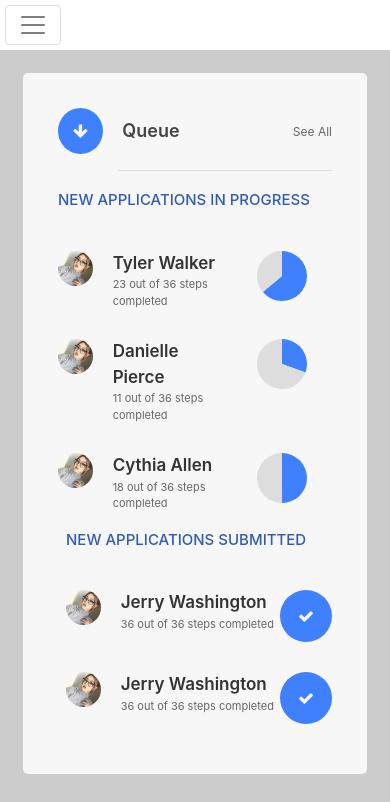
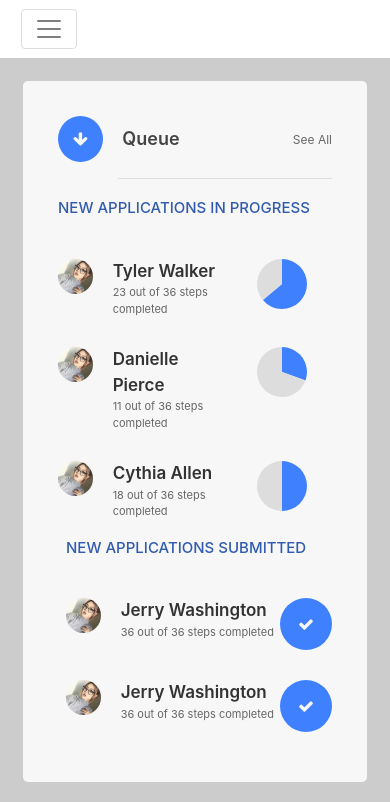
Before and after one commit to BhuwanChandra/admin-panel, a plain HTML site: page index.html in a window 390 px wide. Shown: the top 802 px of the page. Drawn offline with nearby package versions, Linux system fonts and the light colour scheme.

Commit message:
updated toggle button position

```diff
--- a/index.html
+++ b/index.html
@@ -20,10 +20,11 @@
         </div>
         <div class="col-lg-10 col-md-9">
             <nav class="navbar navbar-light navbar-expand-md navigation-clean-search" style="padding: 5px;">
+                <button class="navbar-toggler collapsed ml-3 my-1" data-toggle="collapse" aria-expanded="false" data-target="#sidebar-collapse"
+                    aria-controls="sidebar-collapse">
+                    <span class="sr-only">Toggle navigation</span><span class="navbar-toggler-icon"></span>
+                </button>
                 <div class="container">
-                    <button class="navbar-toggler collapsed" data-toggle="collapse" aria-expanded="false" data-target="#sidebar-collapse" aria-controls="sidebar-collapse">
-                        <span class="sr-only">Toggle navigation</span><span class="navbar-toggler-icon"></span>
-                    </button>
                     <div class="collapse navbar-collapse" id="navcol-1">
                         <form class="form-inline mr-auto" target="_self">
                             <div class="form-group"><label for="search-field"><i class="fa fa-search"></i></label><input
```
